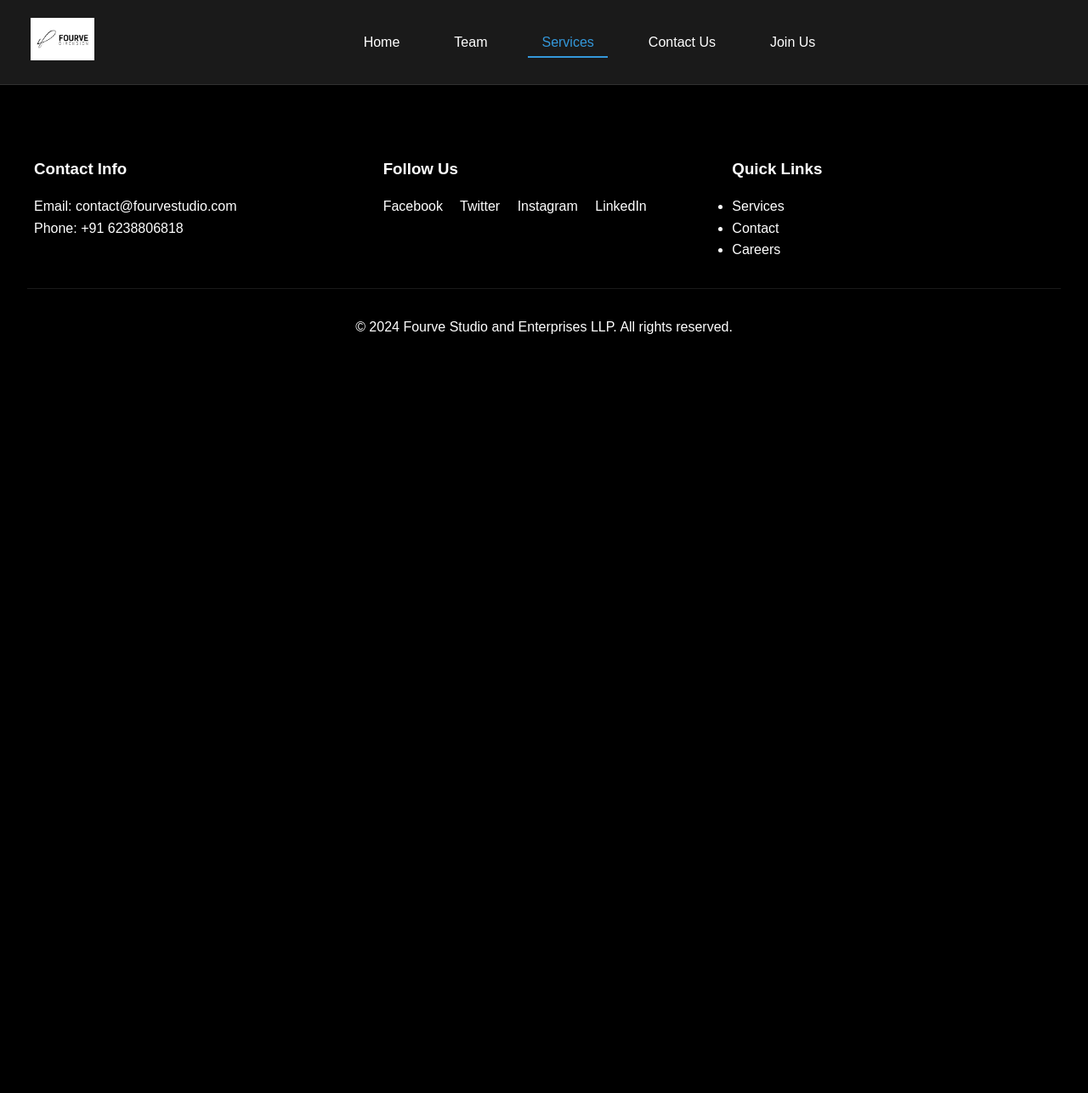
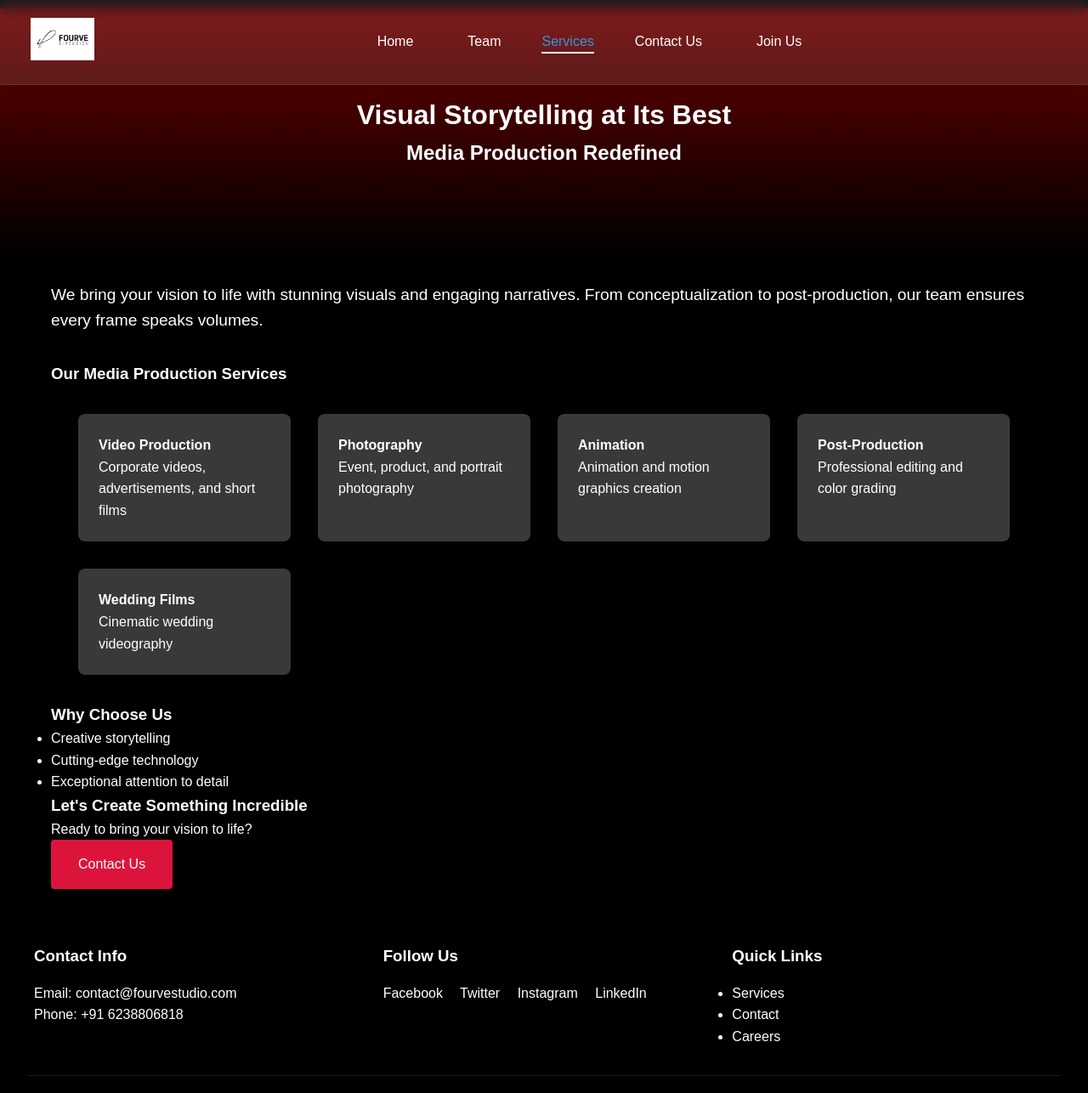
Before and after one commit to abinroy04/Fourve, a Flask app: page /mediapro in a window 1280 px wide. Shown: the top 1286 px of the page at 85% size. Before the commit the page ends 393 px from the top, so only its background shows below. Run offline with Flask 3, Linux system fonts and the light colour scheme.

Commit message:
Update mediapro.html
Added animation elements, used base file

```diff
--- a/templates/mediapro.html
+++ b/templates/mediapro.html
@@ -1,116 +1,123 @@
-<!DOCTYPE html>
-<html lang="en">
-<head>
-    <meta charset="UTF-8">
-    <meta name="viewport" content="width=device-width, initial-scale=1.0">
-    <title>Fourve Studio - Event Management</title>
-    <link rel="stylesheet" href="{{ url_for('static', filename='css/styles.css') }}">
-    <link rel="stylesheet" href="{{ url_for('static', filename='css/responsive.css') }}">
+{% extends "base.html" %}
+
+{% block title %}Fourve Studio - Media Production{% endblock %}
+
+{% block extra_css %}
 <style>
-        header {
-            position: fixed;
-            width: 100%;
-            top: 0;
-            left: 0;
-            z-index: 1000;
-            background-color: rgba(255, 255, 255, 0.1);
-            backdrop-filter: blur(8px);
-            -webkit-backdrop-filter: blur(8px);
-            height: 100px;
-            display: flex;
-            justify-content: space-between;
-            align-items: center;
-            padding: 0 20px;
-            border-bottom: 1px solid rgba(255, 255, 255, 0.1);
-            box-shadow: 0 4px 30px rgba(0, 0, 0, 0.1);
+    .mediapro-hero {
+        background: linear-gradient(rgba(139, 0, 0, 0.8), rgba(0, 0, 0, 0.8));
+        background-size: cover;
+        background-position: center;
+        padding: 100px 0;
+        text-align: center;
+        color: white;
+        animation: fadeIn 1s ease-out;
     }
 
-        .main-nav {
-            flex: 1;
-            display: flex;
-            justify-content: center;
+    .services-grid {
+        display: grid;
+        grid-template-columns: repeat(auto-fit, minmax(250px, 1fr));
+        gap: 2rem;
+        padding: 2rem;
+        animation: fadeIn 1s ease-out 0.5s;
+        animation-fill-mode: both;
     }
 
-        .nav-links {
-            display: flex;
-            gap: 2rem;
-            margin: 0;
-            padding: 0;
-            list-style: none;
+    .service-card:hover {
+        transform: translateY(-5px);
+    }
+    /* ...existing grid and card styles from broadcasting.html... */
+
+    .service-card {
+        background: #383939;
+        padding: 1.5rem;
+        border-radius: 8px;
+        box-shadow: 0 2px 4px rgba(0,0,0,0.1);
+        transition: transform 0.3s ease;
+        color: white;
     }
 
-        main {
-            margin-top: 120px;
-            position: relative;
-            z-index: 1;
+    .cta-button {
+        display: inline-block;
+        padding: 1rem 2rem;
+        background: #dc143c;
+        color: white;
+        text-decoration: none;
+        border-radius: 4px;
+        transition: background 0.3s ease;
+    }
+
+    .cta-button:hover {
+        background: #b01030;
+    }
+
+    .lead {
+        color: white;
+        font-size: 1.2rem;
+        line-height: 1.6;
+        margin: 2rem 0;
+    }
+
+    .why-us {
+        animation: fadeIn 1s ease-out 1s;
+        animation-fill-mode: both;
+    }
+
+    .cta-section {
+        animation: fadeIn 1s ease-out 1.5s;
+        animation-fill-mode: both;
     }
 </style>
-</head>
-<body>
-    <header>
-        <div class="logo-container">
-            <a href="{{ url_for('home') }}">
-                <img src="{{ url_for('static', filename='images/Fourve_logo.jpg') }}"
-                    alt="Fourve Studio Logo"
-                    class="logo"
-                    style="width: 75px !important; height: 75px !important;"
-                >
-            </a>
+{% endblock %}
+
+{% block content %}
+<div class="mediapro-hero">
+    <h1>Visual Storytelling at Its Best</h1>
+    <h2>Media Production Redefined</h2>
 </div>
 
-        <nav class="main-nav">
-            <ul class="nav-links">
-                <li><a href="{{ url_for('home') }}">Home</a></li>
-                <li><a href="{{ url_for('team') }}">Team</a></li>
-                <li class="services-dropdown">
-                    <a href="{{ url_for('services') }}" class="active">Services</a>
-                    <ul class="dropdown-content">
-                        <li><a href="{{ url_for('services') }}#live-streaming">Live Streaming</a></li>
-                        <li><a href="{{ url_for('services') }}#media-production">Media Production</a></li>
-                        <li><a href="{{ url_for('services') }}#digital-marketing">Digital Marketing</a></li>
-                        <li><a href="{{ url_for('services') }}#event-management">Event Management</a></li>
-                    </ul>
-                </li>
-                <li><a href="{{ url_for('contact') }}">Contact Us</a></li>
-                <li><a href="{{ url_for('join_us') }}">Join Us</a></li>
-            </ul>
-        </nav>
-    </header>
+<section class="content-section">
+    <div class="container">
+        <p class="lead">We bring your vision to life with stunning visuals and engaging narratives. From conceptualization to post-production, our team ensures every frame speaks volumes.</p>
 
-    <main>
-        <!-- Add your specific content here -->
-    </main>
-
-    <footer>
-        <div class="footer-content">
-            <div class="footer-section">
-                <h3>Contact Info</h3>
-                <p>Email: contact@fourvestudio.com</p>
-                <p>Phone: +91 6238806818</p>
+        <h3>Our Media Production Services</h3>
+        <div class="services-grid">
+            <div class="service-card">
+                <h4>Video Production</h4>
+                <p>Corporate videos, advertisements, and short films</p>
             </div>
-            <div class="footer-section">
-                <h3>Follow Us</h3>
-                <div class="social-links">
-                    <a href="#" target="_blank" rel="noopener noreferrer">Facebook</a>
-                    <a href="#" target="_blank" rel="noopener noreferrer">Twitter</a>
-                    <a href="#" target="_blank" rel="noopener noreferrer">Instagram</a>
-                    <a href="#" target="_blank" rel="noopener noreferrer">LinkedIn</a>
+            <div class="service-card">
+                <h4>Photography</h4>
+                <p>Event, product, and portrait photography</p>
+            </div>
+            <div class="service-card">
+                <h4>Animation</h4>
+                <p>Animation and motion graphics creation</p>
+            </div>
+            <div class="service-card">
+                <h4>Post-Production</h4>
+                <p>Professional editing and color grading</p>
+            </div>
+            <div class="service-card">
+                <h4>Wedding Films</h4>
+                <p>Cinematic wedding videography</p>
             </div>
         </div>
-            <div class="footer-section">
-                <h3>Quick Links</h3>
+
+        <div class="why-us">
+            <h3>Why Choose Us</h3>
             <ul>
-                    <li><a href="{{ url_for('services') }}">Services</a></li>
-                    <li><a href="{{ url_for('contact') }}">Contact</a></li>
-                    <li><a href="{{ url_for('join_us') }}">Careers</a></li>
+                <li>Creative storytelling</li>
+                <li>Cutting-edge technology</li>
+                <li>Exceptional attention to detail</li>
             </ul>
         </div>
+
+        <div class="cta-section">
+            <h3>Let's Create Something Incredible</h3>
+            <p>Ready to bring your vision to life?</p>
+            <a href="{{ url_for('contact') }}" class="cta-button">Contact Us</a>
         </div>
-        <div class="footer-bottom">
-            <p>&copy; {{ g.now.year }} Fourve Studio and Enterprises LLP. All rights reserved.</p>
     </div>
-    </footer>
-
-    <script src="{{ url_for('static', filename='js/main.js') }}"></script>
-</body>
-</html>
+</section>
+{% endblock %}
```
Lines whose indentation alone changed are shown as unchanged.
